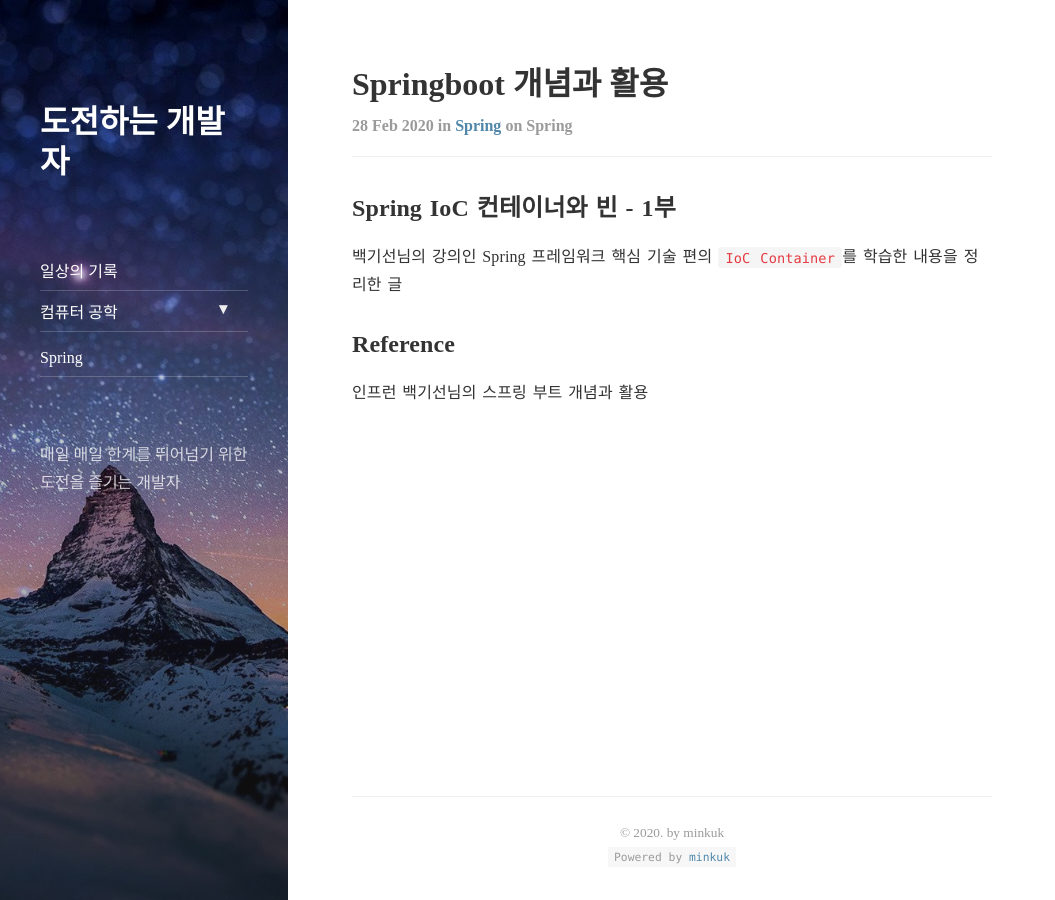
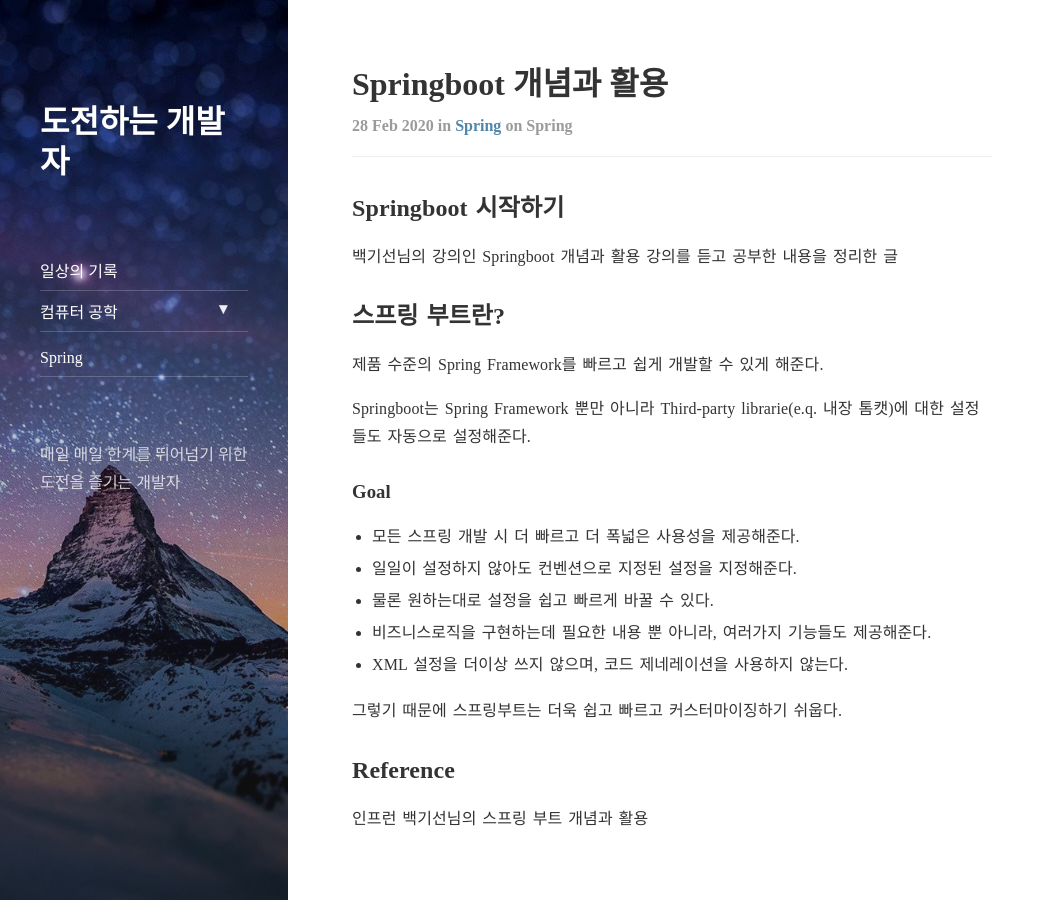
Before and after one commit to minkukjo/minkukjo.github.io, a Jekyll site: the page built from _posts/2020-02-28-Spring-19.md, in a window 1280 px wide and 900 px high. Shown: the whole window, without its empty margins (0-1055 px from the left). Built offline with Jekyll 4.4.1, drawn with Linux system fonts in a browser that asks for light colours; nearby versions of some CDN libraries.

```diff
--- a/_posts/2020-02-28-Spring-19.md
+++ b/_posts/2020-02-28-Spring-19.md
@@ -7,9 +7,25 @@ tags: spring
 comments: false
 ---
 
-## Spring IoC 컨테이너와 빈 - 1부
+## Springboot 시작하기
 
-백기선님의 강의인 Spring 프레임워크 핵심 기술 편의 `IoC Container`를 학습한 내용을 정리한 글
+백기선님의 강의인 Springboot 개념과 활용 강의를 듣고 공부한 내용을 정리한 글
+
+## 스프링 부트란?
+
+제품 수준의 Spring Framework를 빠르고 쉽게 개발할 수 있게 해준다.
+
+Springboot는 Spring Framework 뿐만 아니라 Third-party librarie(e.q. 내장 톰캣)에 대한 설정들도 자동으로 설정해준다.
+
+### Goal
+
+- 모든 스프링 개발 시 더 빠르고 더 폭넓은 사용성을 제공해준다.
+- 일일이 설정하지 않아도 컨벤션으로 지정된 설정을 지정해준다.
+- 물론 원하는대로 설정을 쉽고 빠르게 바꿀 수 있다.
+- 비즈니스로직을 구현하는데 필요한 내용 뿐 아니라, 여러가지 기능들도 제공해준다.
+- XML 설정을 더이상 쓰지 않으며, 코드 제네레이션을 사용하지 않는다.
+
+그렇기 때문에 스프링부트는 더욱 쉽고 빠르고 커스터마이징하기 쉬웁다.
 
 ## Reference
 
```
Also changed, not shown: _posts/2020-02-16-컴퓨터 공학-Network-01.md (+1 -1 lines), _posts/2020-02-26-Spring-17.md (+0 -3 lines), _posts/2020-02-28-컴퓨터 공학-OOP-07.md (added, +152 -0 lines).
